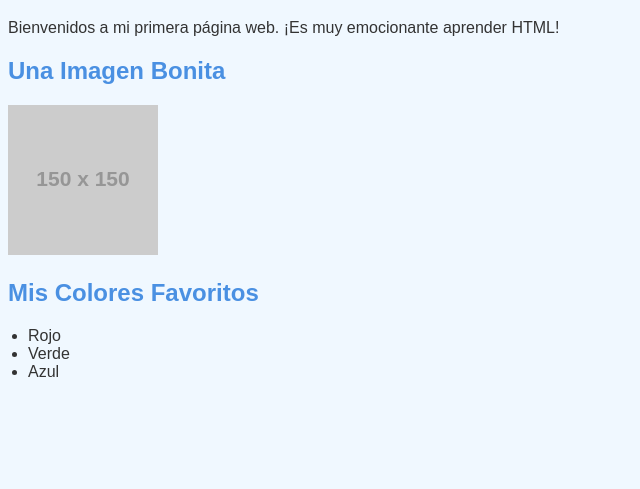
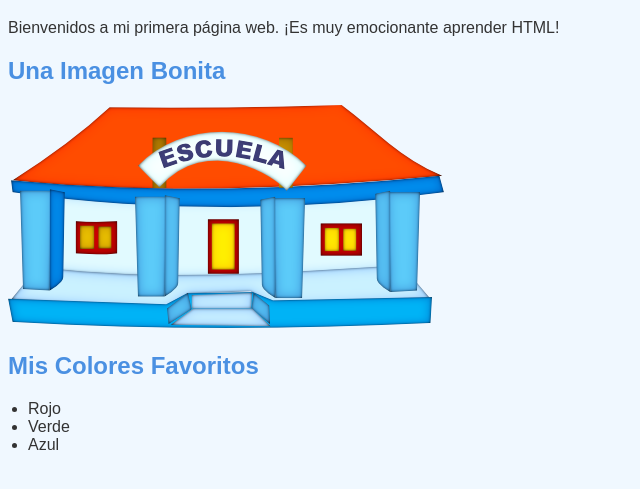
Before and after one commit to GonchiGit/GonchiGit.github.io, a plain HTML site: page index.html in a window 1280 px wide. Shown: the part 61-550 px from the top of the page, without its empty margins (0-640 px from the left). Drawn offline with Linux system fonts and the light colour scheme; placeholder pictures from the web are drawn by us.

Commit message:
Update index.html

```diff
--- a/index.html
+++ b/index.html
@@ -28,7 +28,7 @@
     <p>Bienvenidos a mi primera página web. ¡Es muy emocionante aprender HTML!</p>
 
     <h2>Una Imagen Bonita</h2>
-    <img src="https://via.placeholder.com/150" alt="Imagen de ejemplo">
+    <img src="escuela.png" alt="Imagen de ejemplo">
 
     <h2>Mis Colores Favoritos</h2>
     <ul>
```
